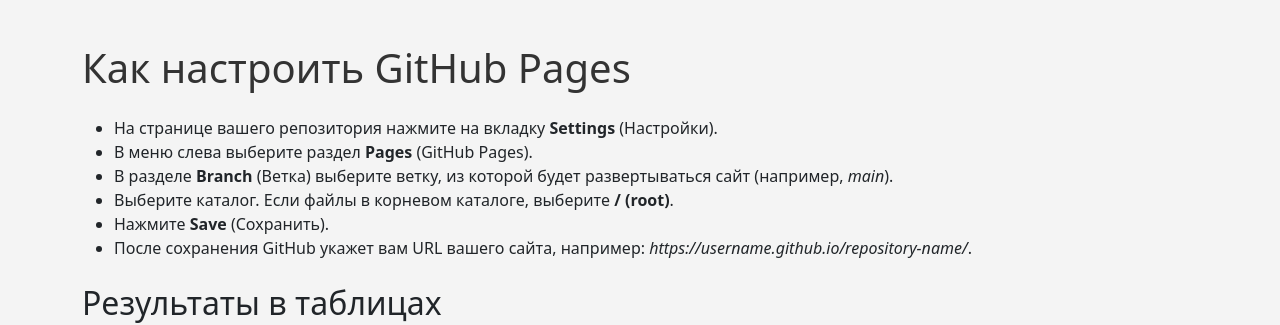
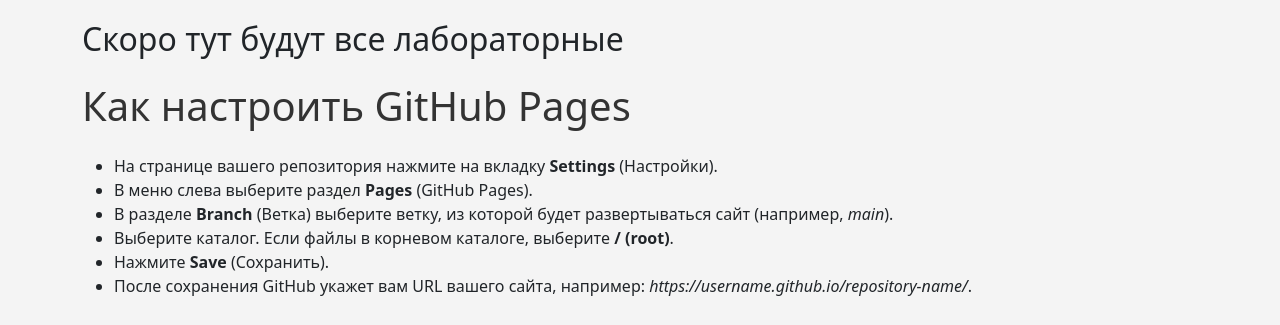
Before and after one commit to baroleg/html_example, a plain HTML site: page index.html in a window 1280 px wide. Shown: the top 325 px of the page. Drawn offline with nearby package versions, Linux system fonts and the light colour scheme.

Commit message:
Small update

```diff
--- a/index.html
+++ b/index.html
@@ -28,6 +28,11 @@
 </head>
 
 <body>
+	<div class="container">
+		<div>
+			<h2>Скоро тут будут все лабораторные</h2>
+		</div>
+	</div>
 
     <div class="container">
         <h1 class="my-4">Как настроить GitHub Pages</h1>
```
